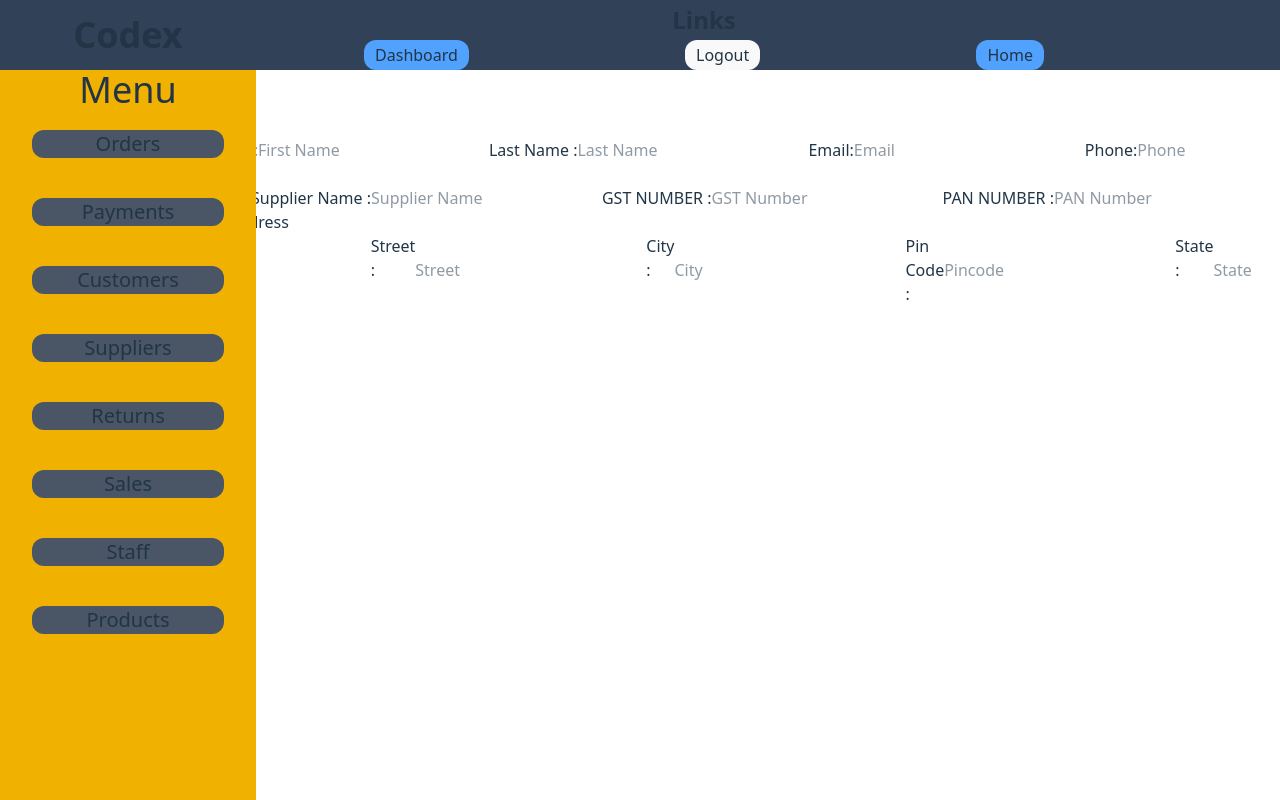
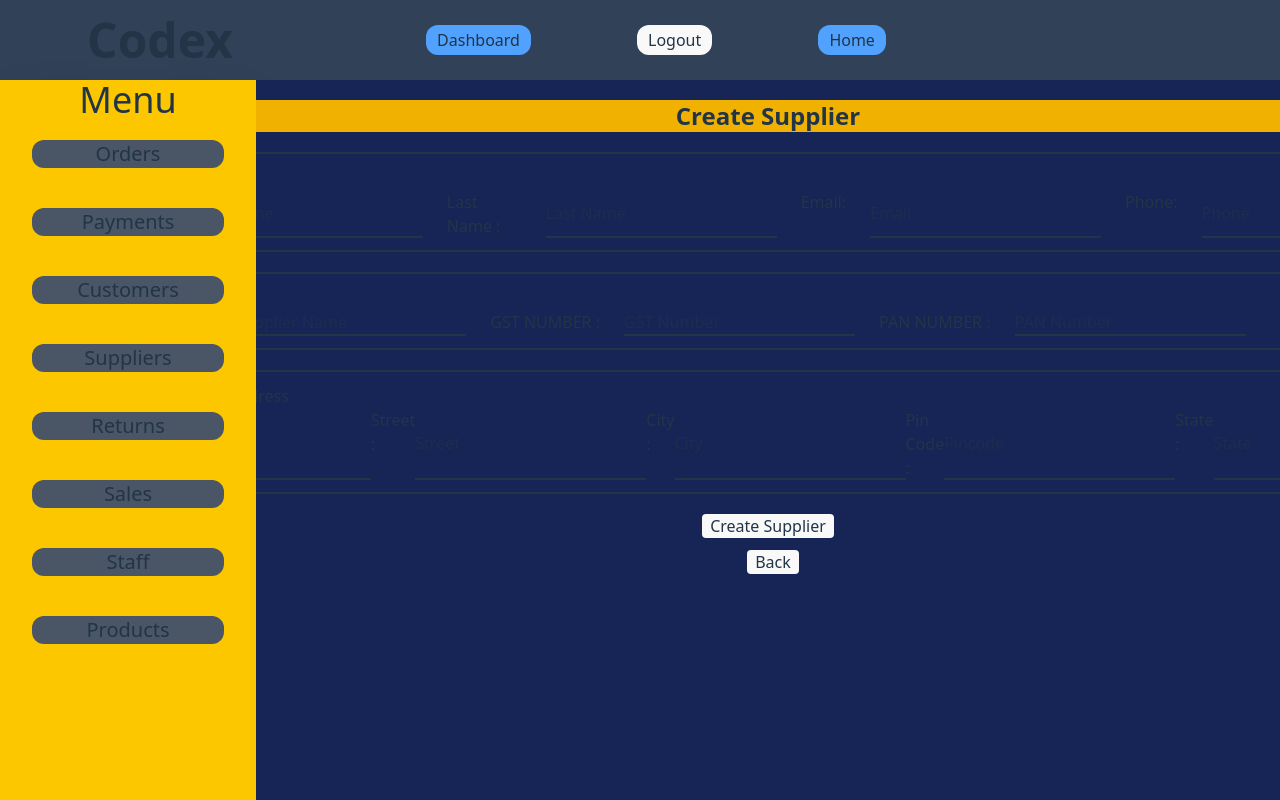
Before and after one commit to anmolguptanpj/Ecommercev1_FrontendAdmin, a React (Vite) app: page /register/supplier in a window 1280 px wide. Built offline with nearby package versions, Linux system fonts and the light colour scheme; no server answers; sample sign-in values are in the browser's storage.

Commit message:
UI color changes

```diff
--- a/package.json
+++ b/package.json
@@ -32,8 +32,5 @@
     "eslint-plugin-react-refresh": "^0.4.24",
     "globals": "^16.5.0",
     "vite": "npm:rolldown-vite@7.2.2"
-  },
-  "overrides": {
-    "vite": "npm:rolldown-vite@7.2.2"
   }
 }
--- a/src/App.css
+++ b/src/App.css
@@ -13,7 +13,6 @@
 }
 #body{
      display: flex;
-
      height: 100vw;
 }
 
@@ -26,12 +25,6 @@
 }
 
 
-
-#body{
-
-
-}
-
 #sidebar{
     width: 20%;
     overflow-y: auto;
--- a/src/App.jsx
+++ b/src/App.jsx
@@ -42,8 +42,8 @@ function App() {
     <div id="main">
       <div id="header"><Header /></div>
       <div id="body">
-        <div className="bg-yellow-500" id="sidebar"><Sidebar /></div>
-        <div id="outlet"><Outlet /></div>
+        <div className="bg-yellow-400 shadow-2xl" id="sidebar"><Sidebar /></div>
+        <div className="bg-blue-950" id="outlet"><Outlet /></div>
       </div>
     </div>
   );
--- a/src/Pages/Login.jsx
+++ b/src/Pages/Login.jsx
@@ -35,7 +35,7 @@ function Login() {
   }, [isAuthenticated, navigate]);
 
   return (
-    <div className='w-screen h-screen flex flex-col items-center bg-black'>
+    <div className='w-screen h-screen flex flex-col items-center bg-blue-950'>
 
       <div className='text-4xl p-30'>
         <p>Welcome to login page</p>
--- a/src/Pages/Registration.jsx
+++ b/src/Pages/Registration.jsx
@@ -6,6 +6,7 @@ import api from '../api'; // your axios instance
 export default function Registration() {
 
   const navigate = useNavigate();
+  const[message,setMessage] = useState("")
 
   const [form, setForm] = useState({
     firstName: "",
@@ -54,7 +55,8 @@ export default function Registration() {
       navigate("/supplier/congratulations", { state: res.data });
 
     } catch (error) {
-      toast.error(error.response?.data?.message || "Failed to register");
+      console.log(error)
+      toast.error(error.data?.message || "Failed to register");
     }
   };
 
@@ -63,15 +65,17 @@ export default function Registration() {
   // ---------------------
   return (
 <div style={{display:'flex',justifyContent:'center'}}>
-      <form onSubmit={handleCreate} style={{ padding: "20px",}}>
+      <form className='flex-col flex gap-5' onSubmit={handleCreate} style={{ padding: "20px",}}>
 
-      <h2>Create Supplier</h2>
+      <h2 className="w-full text-2xl font-bold bg-yellow-500 rounded-2xl text-center">Create Supplier</h2>
 
       {/* User Inputs */}
-   <fieldset style={{display:'flex',justifyContent:'center'}}>
-    <legend>Personal Details</legend>
+  <div className='border-y-2 py-3'>
+     <fieldset className='gap-3' style={{display:'flex',justifyContent:'center'}}>
+    <legend className=''>Personal Details</legend>
        <lable >First Name :   </lable><br/>
       <input
+       className='border-b-2 focus:outline-none '
         type="text"
         name="firstName"
         placeholder="First Name"
@@ -80,6 +84,7 @@ export default function Registration() {
       /><br />
  <lable >Last Name :</lable><br/>
       <input
+       className='border-b-2 focus:outline-none '
         type="text"
         name="lastName"
         placeholder="Last Name"
@@ -88,6 +93,7 @@ export default function Registration() {
       /><br />
  <lable >Email:</lable><br/>
       <input
+       className='border-b-2 focus:outline-none '
         type="email"
         name="email"
         placeholder="Email"
@@ -96,6 +102,7 @@ export default function Registration() {
       /><br />
  <lable >Phone:</lable><br/>
       <input
+       className='border-b-2 focus:outline-none '
         type="text"
         name="phone"
         placeholder="Phone"
@@ -103,10 +110,13 @@ export default function Registration() {
         onChange={handleChange}
       /><br />
    </fieldset>
- <fieldset style={{display:'flex',justifyContent:'center'}}>
+  </div>
+<div className='border-y-2 py-3'>
+   <fieldset className='gap-3' style={{display:'flex'}}>
   <legend>Business Tax Details</legend>
   <lable >Supplier Name :</lable><br/>
       <input
+       className='border-b-2 focus:outline-none '
         type="text"
         name="supplierName"
         placeholder="Supplier Name"
@@ -115,6 +125,7 @@ export default function Registration() {
       /><br />
 <lable>GST NUMBER :</lable><br/>
       <input
+       className='border-b-2 focus:outline-none '
         type="text"
         name="gstNumber"
         placeholder="GST Number"
@@ -123,6 +134,7 @@ export default function Registration() {
       /><br />
 <lable>PAN NUMBER : </lable><br/>
       <input
+       className='border-b-2 focus:outline-none '
         type="text"
         name="panNumber"
         placeholder="PAN Number"
@@ -130,11 +142,14 @@ export default function Registration() {
         onChange={handleChange}
       /><br />
  </fieldset>
-    <fieldset style={{display:'flex',justifyContent:'center'}}>
+</div>
+<div className='border-y-2 py-3'>
+    <fieldset  className='flex '>
       <legend>Supplier Business Address</legend>
       <lable>House no : </lable><br/>
       <input
         type="text"
+        className='border-b-2 focus:outline-none '
         name="houseNo"
         placeholder="House No"
         value={address.houseNo}
@@ -143,6 +158,7 @@ export default function Registration() {
 <lable>Street :</lable><br/>
       <input
         type="text"
+         className='border-b-2 focus:outline-none '
         name="street"
         placeholder="Street"
         value={address.street}
@@ -151,6 +167,7 @@ export default function Registration() {
 <lable>City :</lable><br/>
       <input
         type="text"
+         className='border-b-2 focus:outline-none '
         name="city"
         placeholder="City"
         value={address.city}
@@ -159,6 +176,7 @@ export default function Registration() {
 <lable>Pin Code :</lable><br/>
       <input
         type="text"
+         className='border-b-2 focus:outline-none '
         name="pincode"
         placeholder="Pincode"
         value={address.pincode}
@@ -167,20 +185,24 @@ export default function Registration() {
 <lable> State :</lable><br/>
       <input
         type="text"
+         className='border-b-2 focus:outline-none '
         name="state"
         placeholder="State"
         value={address.state}
         onChange={handleAddress}
       /><br />
     </fieldset>
+</div>
 
-      {/* Buttons */}
-      <button type="submit">Create Supplier</button>
+   <div className='flex  gap-3 flex-col items-center justify-center w-full '>
+       {/* Buttons */}
+      <button className='px-2 bg-green-500 rounded hover:bg-green-800 ' type="submit">Create Supplier</button>
 
-      <button type="button" onClick={() => navigate("/suppliers")} style={{ marginLeft: "10px" }}>
+      <button className='px-2  bg-blue-500 rounded hover:bg-blue-800 ' type="button" onClick={() => navigate("/suppliers")} style={{ marginLeft: "10px" }}>
         Back
       </button>
 
+   </div>
     </form>
 
 </div>
--- a/src/Pages/SupplierDetails.jsx
+++ b/src/Pages/SupplierDetails.jsx
@@ -11,6 +11,8 @@ const getSupplierDetails = async()=>{
 
     return res.data
 }
+  const heading = "py-2"
+  const subheading ="text-center font-bold border-y-2 "
 
 const{data,isLoading,isError} = useQuery({
     queryKey:["supplier",_id],
@@ -79,23 +81,30 @@ function DocumentPreview({ title, url }) {
 
 
   return (
-  <div style={{display:'flex',justifyContent:'center'}} >
+  <div className='  w-full h-full  ' style={{display:'flex',justifyContent:'center'}} >
   <div>
-      <h1>Supplier Details</h1>
 
-    <p><b>Name:</b> {supplier?.supplierName}</p>
-    <p><b>Supplier No:</b> {supplier?.supplierNo}</p>
+       <div className='w-full text-center border-y-4 pb-6 pt-4'> <h1 className='text-3xl font-bold w-full'>Supplier Details</h1> </div>
+<div className={heading}>
 
-    <h3>Contact Person</h3>
+    <p>Name:{supplier?.supplierName}</p>
+    <p>Supplier No: {supplier?.supplierNo}</p>
+</div>
+
+
+ <div className={heading}>
+   <div className={subheading}>  <h3>Contact Person</h3></div>
     <p>Name: {supplier?.user?.firstName} {supplier?.user?.lastName}</p>
     <p>Email: {supplier?.user?.email}</p>
     <p>Phone: {supplier?.user?.phone}</p>
-
-    <h3>Documents</h3>
+ </div>
+  <div className={heading}>
+     <div  className={subheading} > <h3>Documents</h3></div>
     <p>GST Number: {supplier?.gstNumber}</p>
     <p>PAN Number: {supplier?.panNumber}</p>
+  </div>
 
-  <div style={{ display: "flex", gap: "20px" }}>
+  <div  style={{ display: "flex", gap: "20px" }}>
 
   <DocumentPreview
     title="GST Document"
@@ -109,14 +118,21 @@ function DocumentPreview({ title, url }) {
 
 </div>
 
-    <h3>Address</h3>
+   <div className={`${heading} m-5`} >
+    <div  className={subheading} > <h3>Address</h3></div>
     <p>{supplier?.address?.houseNo}, {supplier?.address?.street}</p>
     <p>{supplier?.address?.city}, {supplier?.address?.state}</p>
     <p>Pincode: {supplier?.address?.pincode}</p>
+   </div>
 
-    <button onClick={() => navigate(`/suppliers/edit/${_id}`)}>
+  <div className='flex border-t-4 m-5 gap-5 justify-center items-center'>
+      <button  className="bg-blue-500 w-30 p-1 m-5  hover:bg-green-500 rounded-xl" onClick={() => navigate(`/suppliers/edit/${_id}`)}>
       Edit Supplier
     </button>
+     <button  className="bg-blue-500 p-1 m-5 w-30  hover:bg-green-500 rounded-xl" onClick={() => navigate(`/suppliers`)}>
+      Back
+    </button>
+  </div>
   </div>
   </div>
 );
--- a/src/Pages/SupplierEdits.jsx
+++ b/src/Pages/SupplierEdits.jsx
@@ -6,6 +6,8 @@ import api from "../api";
 function EditSupplier() {
   const navigate = useNavigate();
   const { _id } = useParams();
+    const heading = ""
+  const subheading =""
 
   // Fetch Supplier Data
   const fetchSupplier = async () => {
@@ -103,38 +105,47 @@ function EditSupplier() {
   if (isError) return <p>Error loading supplier.</p>;
 
   return (
-    <div style={{ display: "flex", justifyContent: "center", marginTop: "40px" }}>
+    <div style={{ display: "flex", justifyContent: "center", marginTop: "20px" }}>
       <div style={{ width: "500px" }}>
-        <h1>Edit Supplier</h1>
+        <h1 className="text-4xl text-center font-bold border-y-4 py-3" >Edit Supplier</h1>
 
-        <h3>Basic Information</h3>
+       <div className="p-2 border-b-4">
+         <h3 className="border-y-2 text-center">Basic Information</h3>
+       <div className="flex gap-2">
+          <label>Name:</label>
         <input
+        className="border-b-2 focus:outline-none"
           type="text"
           name="supplierName"
           value={form.supplierName}
           onChange={handleChange}
           placeholder="Supplier Name"
-          style={{ width: "100%", padding: "8px", marginBottom: "10px" }}
         />
+       </div>
 
-        <h3>Documents</h3>
+       <div className="py-2">
+         <h3 className="border-y-2 text-center" >Documents</h3>
 
+        <div className="flex gap-2 " >
           <label>GST Number:</label>
         <input
+         className="border-b-2 focus:outline-none"
           type="text"
           name="gstNumber"
           value={form.gstNumber}
           onChange={handleChange}
-          style={{ width: "100%", padding: "8px", marginBottom: "10px" }}
         />
 
         <label>Upload GST Document:</label>
         <input
+           className="border-b-2 focus:outline-none"
           type="file"
           accept="image/*,.pdf"
           onChange={(e) => setGstFile(e.target.files[0])}
             style={{ width: "100%", marginBottom: "10px" }}
         />
+        </div>
+       </div>
 
         {form.gstDocument && (
           <div style={{ marginBottom: "10px" }}>
@@ -144,22 +155,26 @@ function EditSupplier() {
           </div>
         )}
 
+      <div className="flex gap-2  ">
           <label>PAN Number:</label>
         <input
+
+         className="border-b-2 focus:outline-none"
           type="text"
           name="panNumber"
           value={form.panNumber}
           onChange={handleChange}
-          style={{ width: "100%", padding: "8px", marginBottom: "10px" }}
         />
 
         <label>Upload PAN Document:</label>
         <input
+           className="border-b-2 focus:outline-none"
           type="file"
           accept="image/*,.pdf"
           onChange={(e) => setPanFile(e.target.files[0])}
           style={{ width: "100%", marginBottom: "10px" }}
         />
+      </div>
 
         {form.panDocument && (
           <div style={{ marginBottom: "10px" }}>
@@ -169,64 +184,77 @@ function EditSupplier() {
           </div>
         )}
 
-        <h3>Address</h3>
+     <div>
+         <h3 className="border-y-2 text-center">Address</h3>
+    <div className="flex flex-col">
+         <div className="flex gap-3">
+          <label>HouseNo:</label>
            <input
           type="text"
+          className="border-b-2 focus:outline-none "
           placeholder="House No"
           name="address.houseNo"
           value={form.address.houseNo}
           onChange={handleChange}
-          style={{ width: "100%", padding: "8px", marginBottom: "10px" }}
-        />
+
+        /></div>
+      <div className="flex gap-2">
+        <label>Street:</label>
           <input
           type="text"
+             className="border-b-2 focus:outline-none"
           placeholder="Street"
           name="address.street"
           value={form.address.street}
           onChange={handleChange}
-          style={{ width: "100%", padding: "8px", marginBottom: "10px" }}
+
         />
+      </div>
+   <div className="flex gap-2">
+       <label>State:</label>
         <input
           type="text"
-          placeholder="City"
-          name="address.city"
-          value={form.address.city}
-          onChange={handleChange}
-          style={{ width: "100%", padding: "8px", marginBottom: "10px" }}
-        />
-        <input
-          type="text"
+             className="border-b-2 focus:outline-none"
           placeholder="State"
           name="address.state"
           value={form.address.state}
           onChange={handleChange}
-          style={{ width: "100%", padding: "8px", marginBottom: "10px" }}
+
         />
+   </div>
+  <div className="flex gap-2">
+     <label>
+    PIN CODE:
+   </label>
         <input
           type="text"
+             className="border-b-2 focus:outline-none"
           placeholder="Pincode"
           name="address.pincode"
           value={form.address.pincode}
           onChange={handleChange}
-          style={{ width: "100%", padding: "8px", marginBottom: "10px" }}
         />
+    </div>
+  </div>
+     </div>
+       </div>
 
-        <br />
-
+      <div className=" pt-2 flex justify-evenly">
           <button
+          className="bg-green-500 w-20 px-2 rounded-2xl"
           onClick={() => mutate()}
           disabled={isPending}
-          style={{ padding: "10px 20px", cursor: "pointer" }}
         >
           {isPending ? "Saving..." : "Save"}
         </button>
 
         <button
+        className="bg-gray-400 px-2 rounded-2xl"
           onClick={() => navigate(`/suppliers/details/${_id}`)}
-          style={{ marginLeft: "10px", padding: "10px 20px", cursor: "pointer" }}
         >
           Cancel
         </button>
+      </div>
       </div>
     </div>
   );
--- a/src/Pages/Suppliers.jsx
+++ b/src/Pages/Suppliers.jsx
@@ -1,6 +1,6 @@
 import React from 'react'
 import api from '../api'
-import { useNavigate } from 'react-router-dom'
+import { Link, useNavigate } from 'react-router-dom'
 import { useQuery } from '@tanstack/react-query'
 
 function Suppliers() {
@@ -28,35 +28,35 @@ function Suppliers() {
   const suppliers = data?.data || []
 
   return (
-<>
-<div><span onClick={()=>registerNew()}>Register new Supplier</span></div>
-    <div style={{display:'flex',justifyContent:'center'}}> <h2>Suppliers</h2></div>
- <div style={{display:'flex',justifyContent:'center'}}>
-
-
-   <table border={2} cellPadding={0} cellSpacing={5}  >
-    <thead>
+<div className='flex gap-6 flex-col  items-center pt-5 w-full h-full '>
+<div className=' cursor-pointer w-full text-center rounded-2xl py-1 m-5 bg-green-600   '><Link className='block mt-5' to={"/register/supplier"} >Register new Supplier</Link></div>
+    <div style={{display:'flex',justifyContent:'center'}} className=' '> <h2 className='text-3xl font-bold'>Suppliers</h2></div>
+ <div className=' w-full h-full ' style={{display:'flex',justifyContent:'center'}}>
+<div className='pt-3'> <table className='' >
+    <thead className='w-full border-y-4'>
         <tr>
-        <td>Supplier No</td>
-        <td>Supplier Name</td>
-        <td>Approved By</td>
-        <td>Actions </td>
+        <th className='p-2'>Supplier No</th>
+        <th className='p-2' >Supplier Name</th>
+        <th className='p-2'>Approved By</th>
+        <th className='p-2'>Actions </th>
         </tr>
     </thead>
       <tbody>
         {suppliers.map((s)=>(
-          <tr key={s._id}>
-          <td>{s.supplierNo}</td>
-          <td>{s.supplierName}</td>
-          <td>{`${s.createdBy.firstName} ${s.createdBy.lastName}`}</td>
-           <td><span onClick={()=>navigate(`/suppliers/details/${s._id}`)}>Details</span> </td>
+          <tr className='border-b-2' key={s._id}>
+          <td className='p-2'>{s.supplierNo}</td>
+          <td className='p-2' >{s.supplierName}</td>
+          <td className='p-2'>{`${s.createdBy.firstName} ${s.createdBy.lastName}`}</td>
+           <td className='p-2' ><button className='px-1 bg-green-400 border-2 rounded-xl text-shadow-2xs' onClick={()=>navigate(`/suppliers/details/${s._id}`)}>Details</button> </td>
           </tr>
         ))}
 
     </tbody>
-   </table>
+   </table></div>
+
+
  </div>
- </>
+ </div>
   )
 }
 
--- a/src/components/Header.css
+++ /dev/null
@@ -1,23 +0,0 @@
-#header_main{
-    width: 100vw;
-    display: flex;
-    flex-direction: row;
-}
-
-#links{
-     width: 70vw;
-     display: flex;
-     flex-direction: column;
-     text-align: center;
-}
-
-#logo{
-    width: 20vw;
-}
-
-
-#nav{
-    display: flex;
-    flex-direction: row;
-    justify-content: space-around;
-}
--- a/src/components/Header.jsx
+++ b/src/components/Header.jsx
@@ -2,13 +2,13 @@ import React from 'react';
 import { Link, useNavigate } from 'react-router-dom';
 import { useDispatch } from 'react-redux';
 import { logout } from '../store/authSlice';
-import './Header.css';
 
 function Header() {
   const dispatch = useDispatch();
   const navigate = useNavigate();
 
-  const Mylinks = "px-2  hover:bg-green-400  border-3 border-transparent rounded-xl bg-blue-400"
+
+  const Mylinks = " inline-flex items-center px-2 mx-5 hover:bg-green-400  border-3 border-transparent rounded-xl bg-blue-400"
 
   const handleLogout = () => {
     dispatch(logout());
@@ -16,13 +16,13 @@ function Header() {
   };
 
   return (
-    <div className='bg-slate-700' id="header_main">
-      <div className='text-4xl px-5 flex justify-center items-center font-bold' id="logo"><h1>Codex</h1></div>
+    <div className='bg-slate-700 h-20 flex justify-center items-center  w-full' id="header_main">
+      <div className='text-5xl w-[25%] px-5 flex justify-center items-center font-bold' id="logo"><h1>Codex</h1></div>
 
-      <div id="links">
-        <div className=" text-2xl font-bold p-1 " id="dis"><h2>Links</h2></div>
+      <div className='flex-1  items-center g' id="links">
 
-        <div className='' id="nav">
+
+        <div className='flex w-[70%] justify-evenly ' id="nav">
           <Link to="/dashboard" className={Mylinks}>Dashboard</Link>
 
           <button
```
Also changed, not shown: 1 other file (tests, documents, lock files or other folders). Lines whose indentation alone changed are shown as unchanged.
